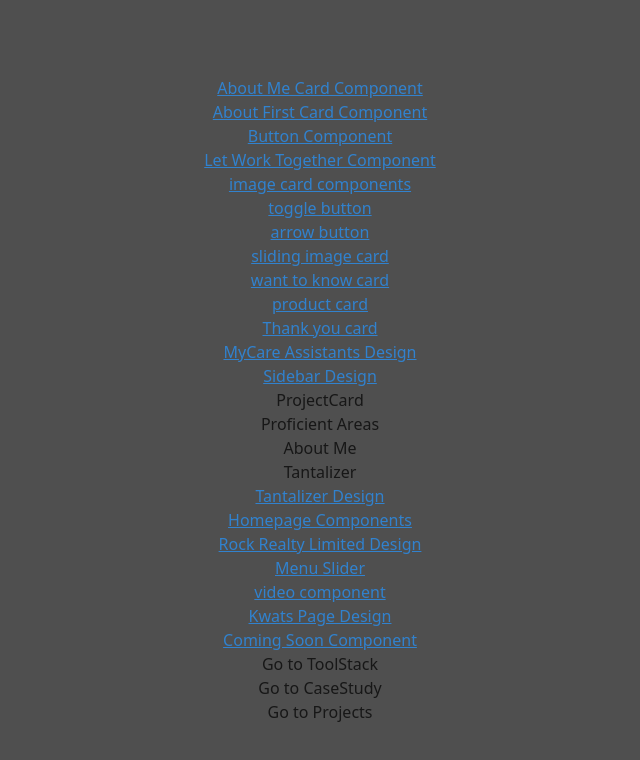
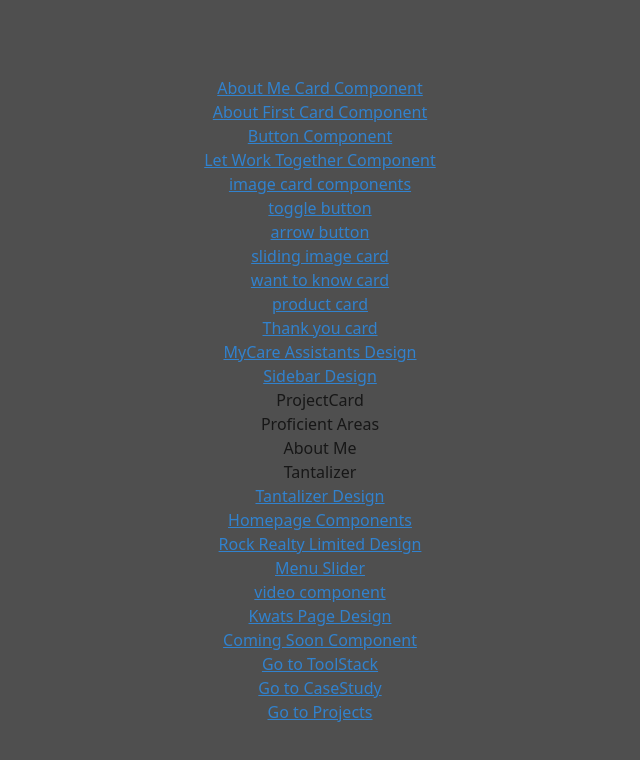
Before and after one commit to Stringify-Consulting/Next-portfolio, a Next.js app: page / in a window 1280 px wide. Shown: the top 760 px of the page, without its empty margins (320-960 px from the left). Built offline with nearby package versions, Linux system fonts and the light colour scheme.

Commit message:
Update page.tsx

```diff
--- a/app/page.tsx
+++ b/app/page.tsx
@@ -80,9 +80,9 @@
 <Link href="/coming-soon" style={{ color: '#3182ce', textDecoration: 'underline' }}>
   Coming Soon Component
 </Link>
-  <Link href="/tools-stack">Go to ToolStack</Link>
-  <Link href="/case-study">Go to CaseStudy</Link>
-  <Link href="/projects">Go to Projects</Link>
+  <Link href="/tools-stack" style={{ color: '#3182ce', textDecoration: 'underline' }}>Go to ToolStack</Link>
+  <Link href="/case-study" style={{ color: '#3182ce', textDecoration: 'underline' }}>Go to CaseStudy</Link>
+  <Link href="/projects" style={{ color: '#3182ce', textDecoration: 'underline' }}>Go to Projects</Link>
 
     </div>
 
```
